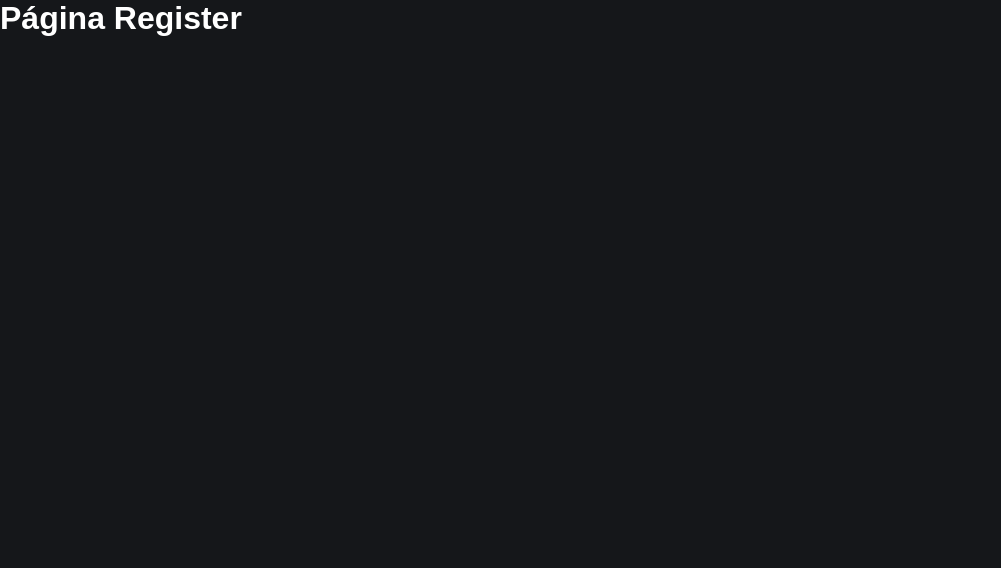
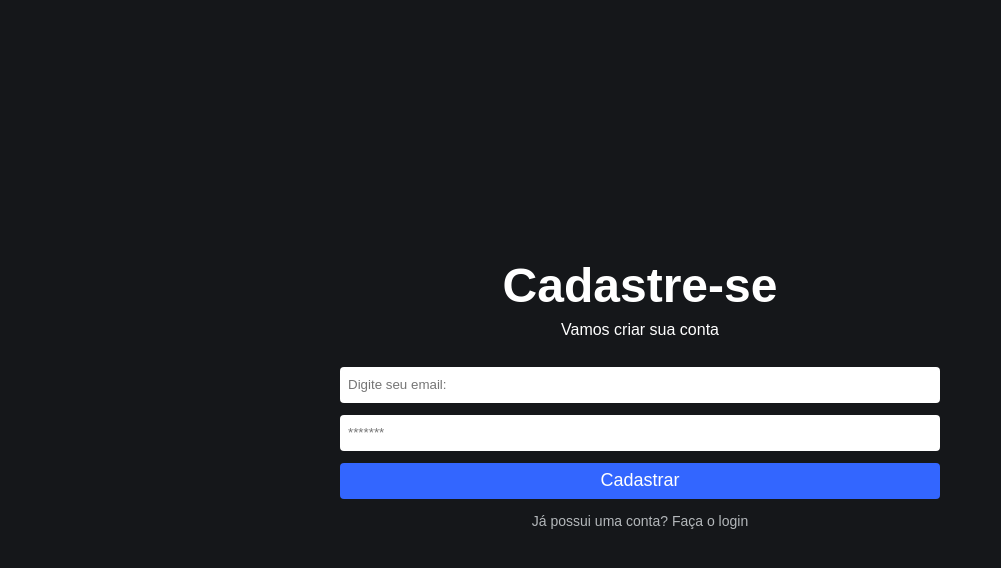
Before and after one commit to SamillyNunes/fire_tasks, a React (Create React App) app: page /register in a window 1280 px wide. Shown: the top 568 px of the page, without its empty margins (0-1001 px from the left). Built offline with nearby package versions, Linux system fonts and the light colour scheme.

Commit message:
page: register page created

```diff
--- a/src/pages/Login/index.js
+++ b/src/pages/Login/index.js
@@ -18,7 +18,7 @@ function Login() {
     }
 
     return (
-      <div className="container" >
+      <div className="login-container" >
 
         <h1>Lista de tarefas</h1>
         <span>Gerencie sua agenda de forma fácil.</span>
--- a/src/pages/Login/login.css
+++ b/src/pages/Login/login.css
@@ -1,4 +1,4 @@
-.container{
+.login-container{
     display: flex;
     flex-direction: column;
     align-items: center;
@@ -7,12 +7,12 @@
     width: 100vw;
 }
 
-.container h1{
+.login-container h1{
     font-size: 48px;
     margin-bottom: 8px;
 }
 
-.container span{
+.login-container span{
     margin-bottom: 28px;
 }
 
--- a/src/pages/Register/index.js
+++ b/src/pages/Register/index.js
@@ -1,9 +1,48 @@
-
+import { useState } from "react";
+import { Link } from "react-router-dom";
 
 function Register() {
+    const [email, setEmail] = useState('');
+    const [password, setPassword] = useState('');
+
+    function handleRegister(event){
+      // Pra prevenir de atualizar a pagina
+      event.preventDefault();
+
+      if(email!=='' && password!==''){
+        alert('Boa')
+      } else {
+        alert('Preencha todos os campos')
+      }
+    }
+
     return (
-      <div>
-        <h1>Página Register</h1>
+      <div className="login-container" >
+
+        <h1>Cadastre-se</h1>
+        <span>Vamos criar sua conta</span>
+
+        <form className="form" onSubmit={handleRegister} >
+          <input
+            type="email"
+            placeholder="Digite seu email:"
+            value={email}
+            onChange={(v)=> setEmail(v.target.value)}
+          />
+
+          <input
+            type="password"
+            placeholder="*******"
+            autoComplete={false}
+            value={password}
+            onChange={(v)=> setPassword(v.target.value)}
+          />
+
+          <button type="submit" >Cadastrar</button>
+        </form>
+
+        <Link className="button-link" to="/" >Já possui uma conta? Faça o login</Link>
+
       </div>
     );
   }
```
